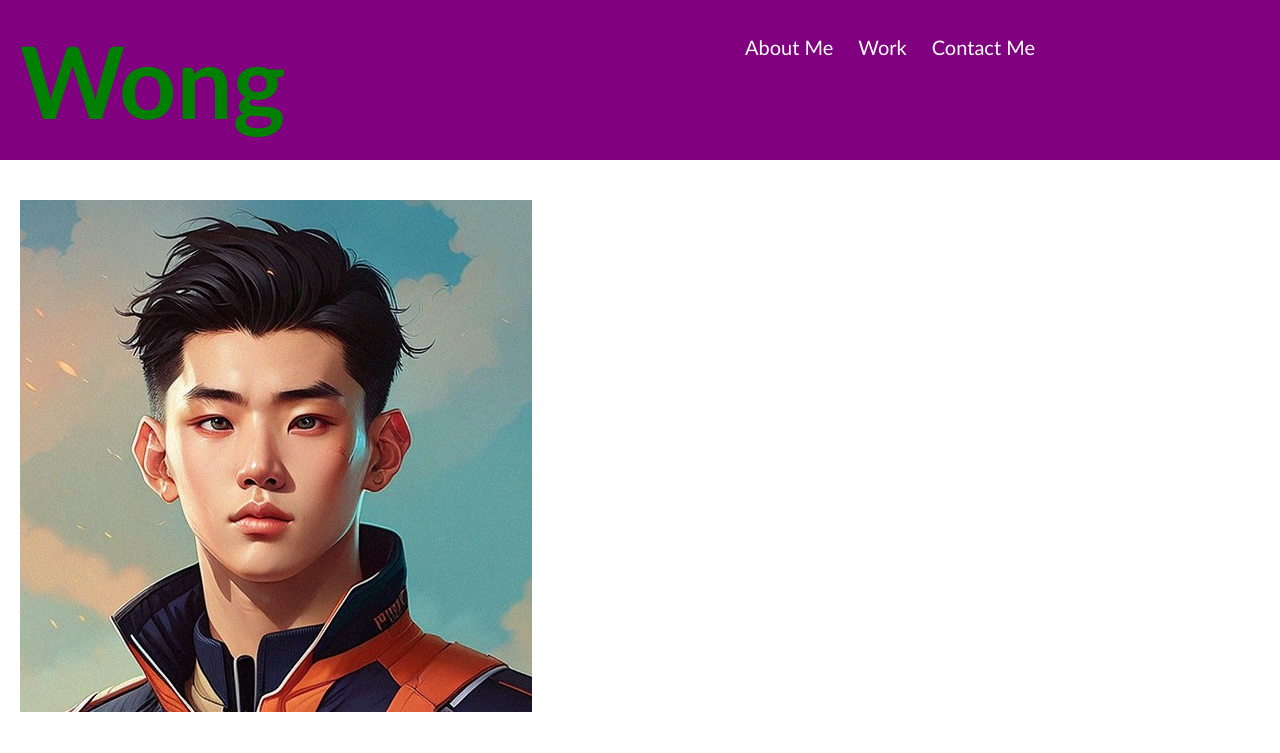
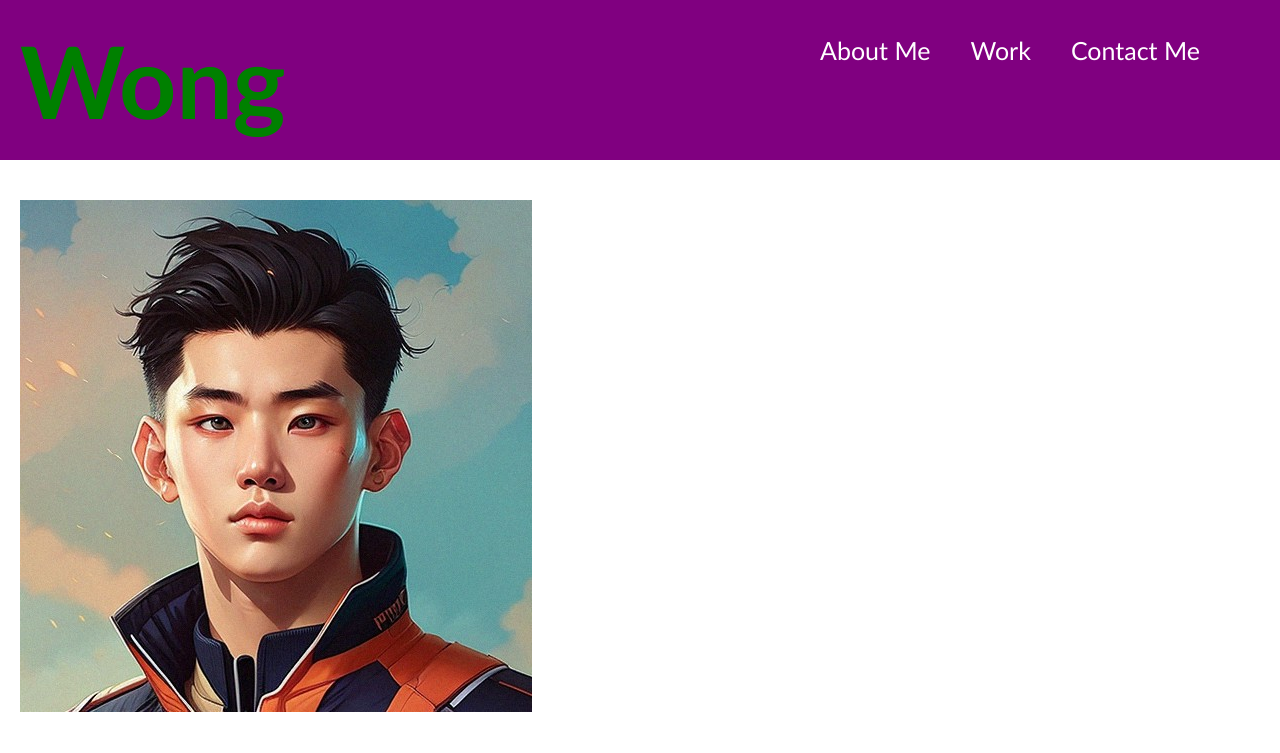
Before and after one commit to kenwong356/portfolio-homework-2, a plain HTML site: page index.html in a window 1280 px wide. Shown: the top 753 px of the page. Drawn offline with Linux system fonts and the light colour scheme.

Commit message:
Fixed headers

```diff
--- a/assets/css/style.css
+++ b/assets/css/style.css
@@ -20,10 +20,10 @@
 
 .header div {
     padding-top: 15px;
-    margin-right: 200px;
+    margin-right: 20px;
     float: right;
     font-family: 'Gill Sans', 'Gill Sans MT', Calibri, 'Trebuchet MS', sans-serif;
-    font-size: 20px;
+    font-size: 25px;
 }
 
 .header div ul {
@@ -32,7 +32,7 @@
 
 .header div ul li {
     display: inline-block;
-    margin-left: 25px;
+    margin-left: 40px;
 }
 .hero {
     height: 30px;
```
